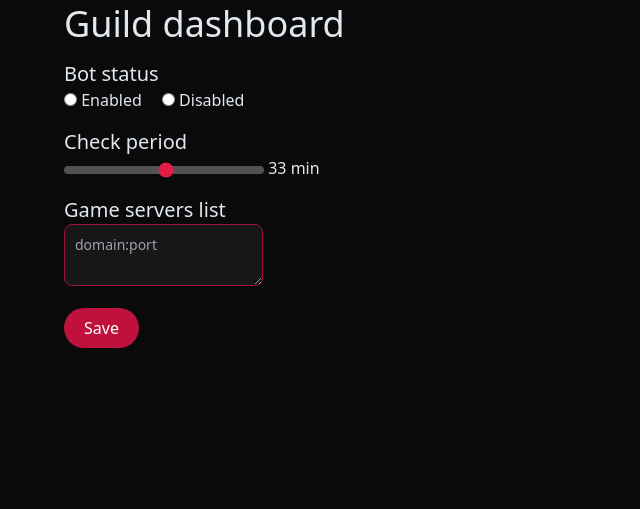
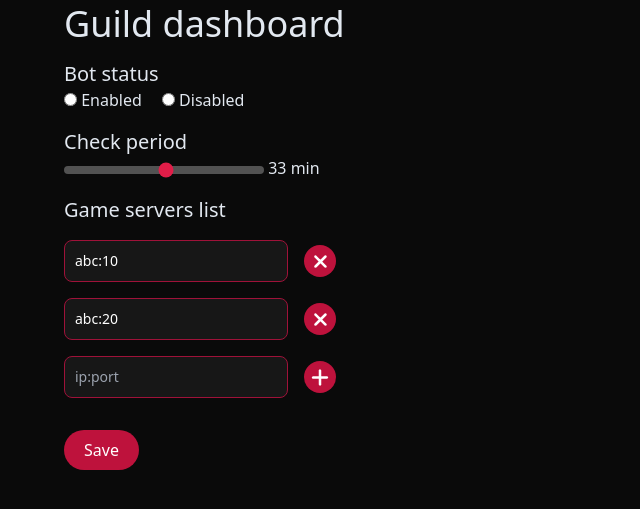
Before and after one commit to karlojacmenjak/source_tracker_py, a Python web app: template app/templates/pages/guild_dashboard.html in a window 1280 px wide. Shown: the part 124-633 px from the top of the page, without its empty margins (0-640 px from the left). Run offline with Jinja, Linux system fonts and the light colour scheme; the template is opened without the code that fills it, so the values that code supplies are empty; some libraries are stand-ins or nearby versions.

Commit message:
Design better Server input with chips

```diff
--- a/app/templates/pages/guild_dashboard.html
+++ b/app/templates/pages/guild_dashboard.html
@@ -12,6 +12,10 @@
         hover:bg-rose-800 focus:outline-none focus:ring focus:ring-yellow-400;
       }
 
+      .btn-icon {
+        @apply rounded-full bg-rose-700;
+      }
+
       input[type="radio"] {
         @apply accent-rose-600;
       }
@@ -20,9 +24,17 @@
         @apply h-2 bg-neutral-600 rounded-lg appearance-none cursor-pointer accent-rose-600;
       }
 
-      textarea {
+      input[type="text"] {
         @apply p-2.5 text-sm text-white bg-neutral-900 rounded-lg border
         border-rose-800 resize;
+      }
+
+      div.list-item {
+        @apply mt-4 flex items-center justify-start;
+      }
+
+      div.list-item button {
+        @apply ml-4;
       }
     </style>
 
@@ -78,10 +90,26 @@
 
           <div class="mt-4">
             <p class="text-xl">Game servers list</p>
-            <textarea id="serverList" spellcheck="false" placeholder="domain:port"></textarea>
+
+            <div id="serverList">
+              <div class="list-item">
+                <input type="text" spellcheck="false" placeholder="ip:port" value="abc:10" />
+                <button type="button" class="btn-icon"><img src="/static/icon-xmark.png" /></button>
+              </div>
+
+              <div class="list-item">
+                <input type="text" spellcheck="false" placeholder="ip:port" value="abc:20" />
+                <button type="button" class="btn-icon"><img src="/static/icon-xmark.png" /></button>
+              </div>
+            </div>
+
+            <div class="list-item">
+              <input id="txtServerData" type="text" spellcheck="false" placeholder="ip:port" />
+              <button id="btnAddServer" type="button" class="btn-icon"><img src="/static/icon-add.png" /></button>
+            </div>
           </div>
 
-          <div class="mt-4">
+          <div class="mt-8">
             <button type="submit" class="btn-primary">Save</button>
           </div>
           {% endif %}
```
Also changed, not shown: app/templates/static/icon-add.png (added), app/templates/static/icon-xmark.png (added).
